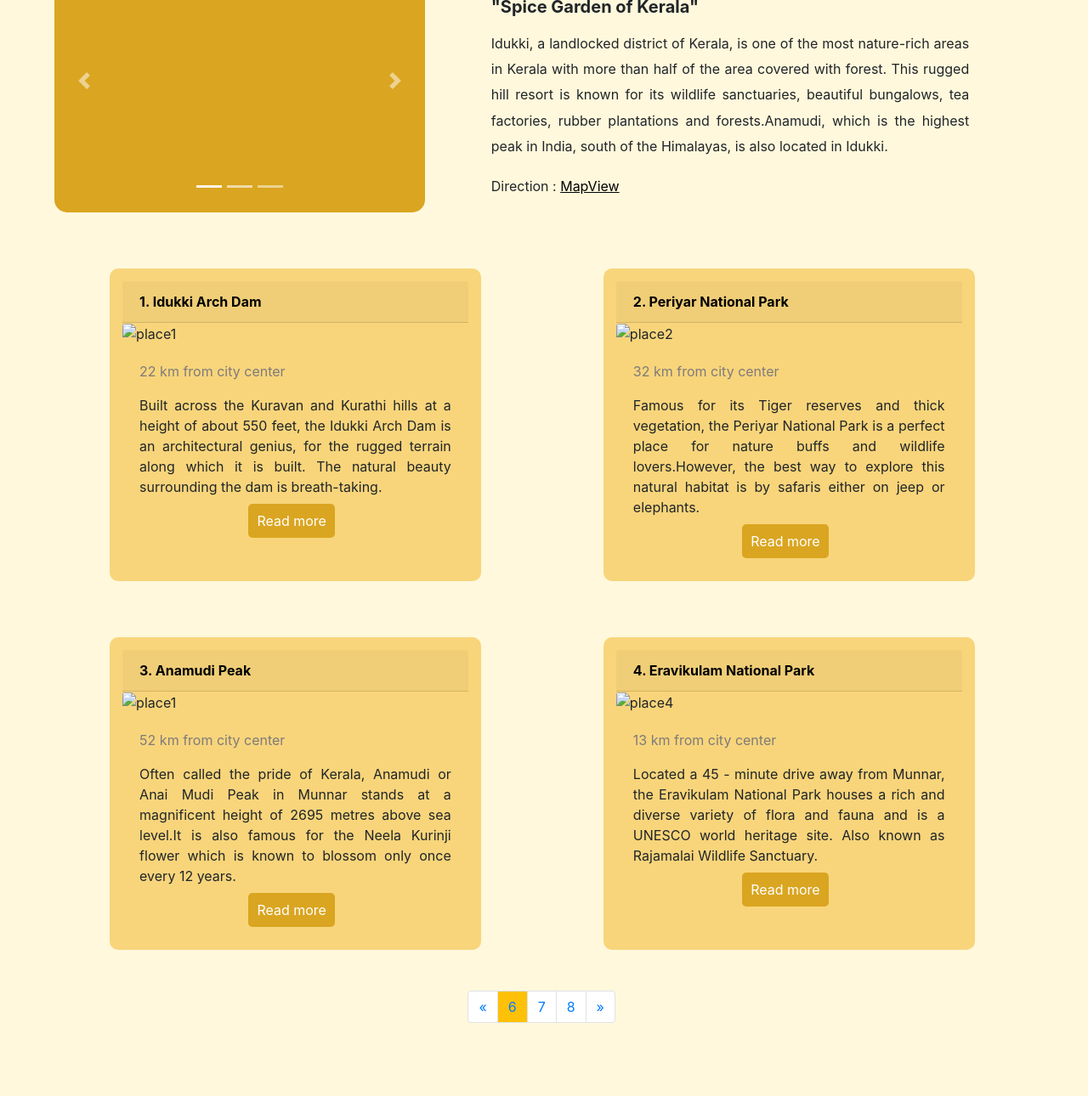
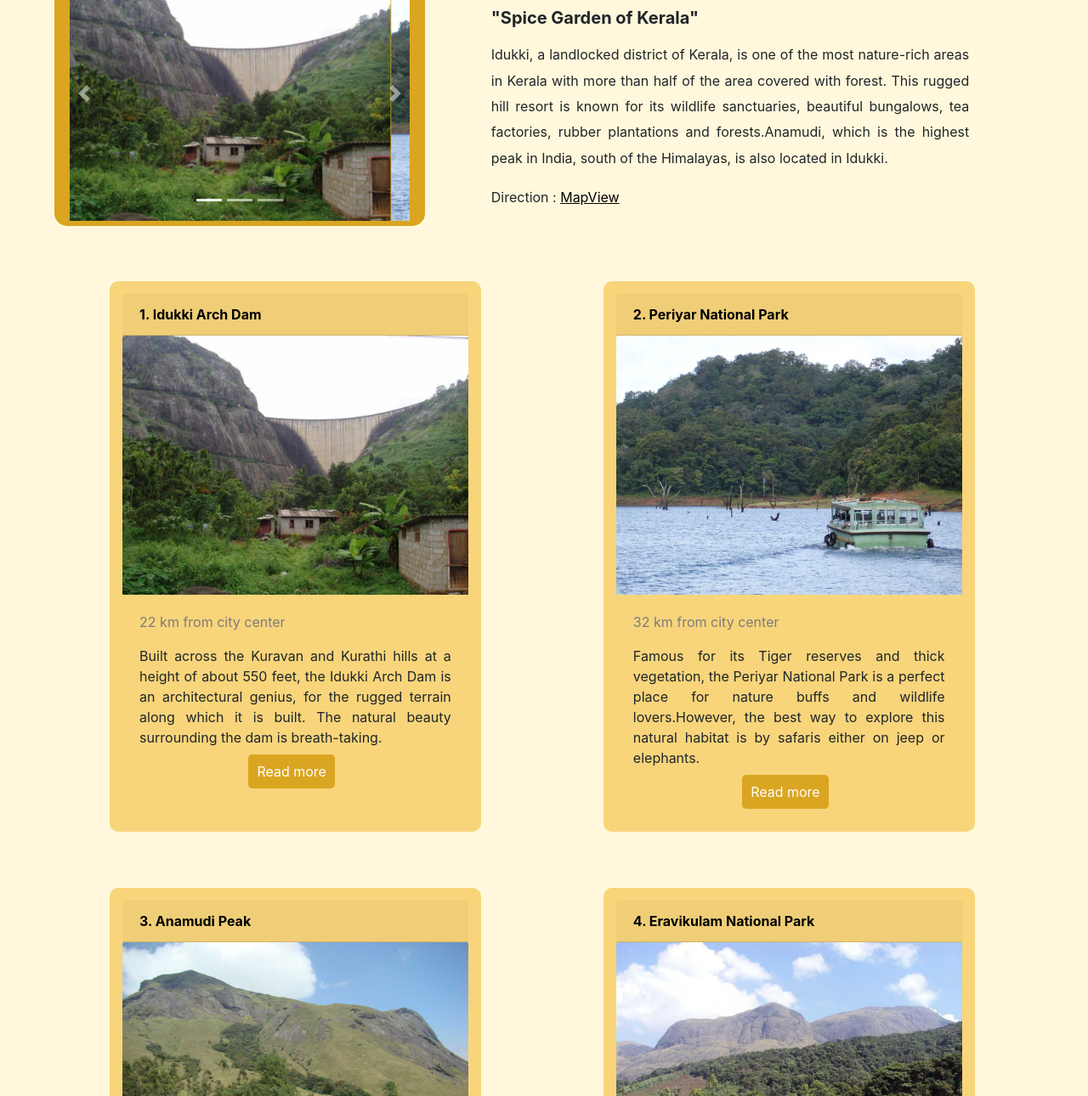
Before and after one commit to AnjaliPeter/Kerala-Tourism, a plain HTML site: page idkki.html in a window 1280 px wide. Shown: the part 183-1473 px from the top of the page at 85% size. Before the commit the page ends 1427 px from the top, so only its background shows below. Drawn offline with nearby package versions, Linux system fonts and the light colour scheme; files that its build step writes are made by us from their sources.

Commit message:
Update idkki.html

```diff
--- a/idkki.html
+++ b/idkki.html
@@ -3,7 +3,7 @@
 <head>
     <title>Idukki</title>
     <!-- css file -->
-    <link rel="stylesheet" href="./css/style.css">
+    <link rel="stylesheet" href="style.css">
     <!-- JQuery -->
     <script src="https://code.jquery.com/jquery-3.5.1.slim.min.js" integrity="sha384-DfXdz2htPH0lsSSs5nCTpuj/zy4C+OGpamoFVy38MVBnE+IbbVYUew+OrCXaRkfj" crossorigin="anonymous"></script>
     <script src="https://cdn.jsdelivr.net/npm/popper.js@1.16.1/dist/umd/popper.min.js" integrity="sha384-9/reFTGAW83EW2RDu2S0VKaIzap3H66lZH81PoYlFhbGU+6BZp6G7niu735Sk7lN" crossorigin="anonymous"></script>
@@ -17,7 +17,7 @@
     <div>
     <nav class="navbar navbar-expand-lg navbar-light bg-warning">
         <a class="navbar-brand" href="#">
-        <img src="./pictures/bglogo/logo.png" width="250" height="45" alt="logo" loading="lazy">
+        <img src="logo.png" width="250" height="45" alt="logo" loading="lazy">
         </a>
         <button class="navbar-toggler" type="button" data-toggle="collapse" data-target="#navbarNavDropdown" aria-controls="navbarNavDropdown" aria-expanded="false" aria-label="Toggle navigation">
         <span class="navbar-toggler-icon"></span>
@@ -77,16 +77,16 @@
         </ol>
         <div class="carousel-inner">
           <div class="carousel-item active">
-            <img src="./pictures/idkki/arch.jpg" class="d-block w-100" alt="img1">
+            <img src="arch.jpg" class="d-block w-100" alt="img1">
           </div>
           <div class="carousel-item">
-            <img src="./pictures/idkki/pryr.jpg" class="d-block w-100" alt="img2">
+            <img src="pryr.jpg" class="d-block w-100" alt="img2">
           </div>
           <div class="carousel-item">
-            <img src="./pictures/idkki/anmdi.jpg" class="d-block w-100" alt="img3">
+            <img src="anmdi.jpg" class="d-block w-100" alt="img3">
           </div>
           <div class="carousel-item">
-            <img src="./pictures/idkki/ervi.jpg" class="d-block w-100" alt="img4">
+            <img src="ervi.jpg" class="d-block w-100" alt="img4">
           </div>
         </div>
         <a class="carousel-control-prev" href="#carouselExampleIndicators" role="button" data-slide="prev">
@@ -114,7 +114,7 @@
       <div class="card-header">
         <a id="place-head" target="_blank" href="https://maps.google.co.in/maps?q=9.8430569,76.9763224">1. Idukki Arch Dam</a>
       </div>
-      <img src="./pictures/idkki/arch.jpg" class="card-img-top" alt="place1">
+      <img src="arch.jpg" class="card-img-top" alt="place1">
       <div class="card-body">
         <p id="km-decor">22 km from city center</p>
         <p class="card-text place-desc">Built across the Kuravan and Kurathi hills at a height of about 550 feet, the Idukki Arch Dam is an architectural genius, for the rugged terrain along which it is built. The natural beauty surrounding the dam is breath-taking.</p>
@@ -126,7 +126,7 @@
       <div class="card-header">
         <a id="place-head" target="_blank" href="https://maps.google.co.in/maps?q=9.4662981,77.1434873">2. Periyar National Park</a>
       </div>
-      <img src="./pictures/idkki/pryr.jpg" class="card-img-top" alt="place2">
+      <img src="pryr.jpg" class="card-img-top" alt="place2">
       <div class="card-body">
         <p id="km-decor">32 km from city center</p>
         <p class="card-text place-desc">Famous for its Tiger reserves and thick vegetation, the Periyar National Park is a perfect place for nature buffs and wildlife lovers.However, the best way to explore this natural habitat is by safaris either on jeep or elephants.</p>
@@ -140,7 +140,7 @@
       <div class="card-header">
         <a id="place-head" target="_blank" href="https://maps.google.co.in/maps?q=10.1981845,77.0087869">3. Anamudi Peak</a>
       </div>
-      <img src="./pictures/idkki/anmdi.jpg" class="card-img-top" alt="place1">
+      <img src="anmdi.jpg" class="card-img-top" alt="place1">
       <div class="card-body">
         <p id="km-decor">52 km from city center</p>
         <p class="card-text place-desc">Often called the pride of Kerala, Anamudi or Anai Mudi Peak in Munnar stands at a magnificent height of 2695 metres above sea level.It is also famous for the Neela Kurinji flower which is known to blossom only once every 12 years.</p>
@@ -152,7 +152,7 @@
       <div class="card-header">
         <a target="_blank" id="place-head" target="_blank" href="https://maps.google.co.in/maps?q=10.1981845,77.0087869">4. Eravikulam National Park</a>
       </div>
-      <img src="./pictures/idkki/ervi.jpg" class="card-img-top" alt="place4">
+      <img src="ervi.jpg" class="card-img-top" alt="place4">
       <div class="card-body">
         <p id="km-decor">13 km from city center</p>
         <p class="card-text place-desc">Located a 45 - minute drive away from Munnar, the Eravikulam National Park houses a rich and diverse variety of flora and fauna and is a UNESCO world heritage site. Also known as Rajamalai Wildlife Sanctuary.</p>
```
